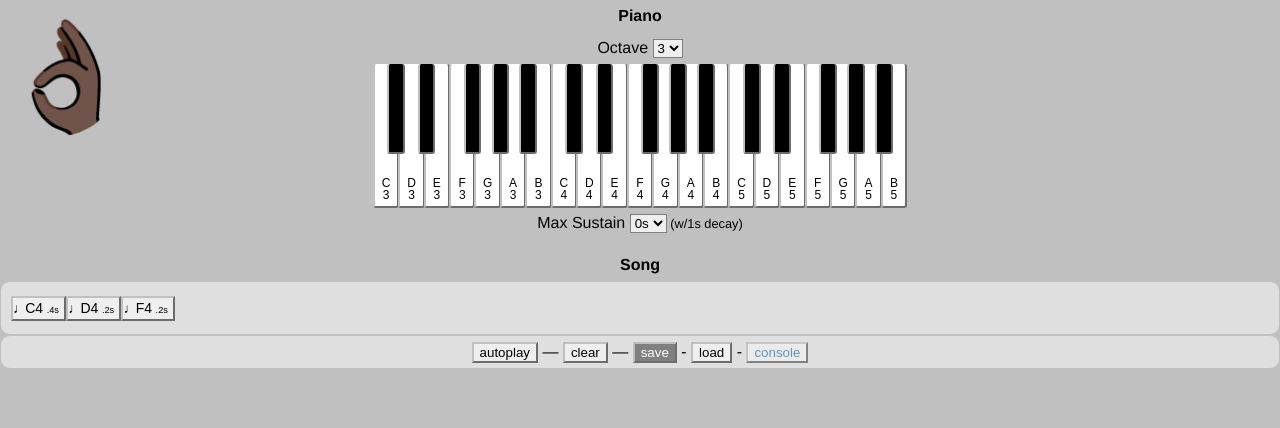
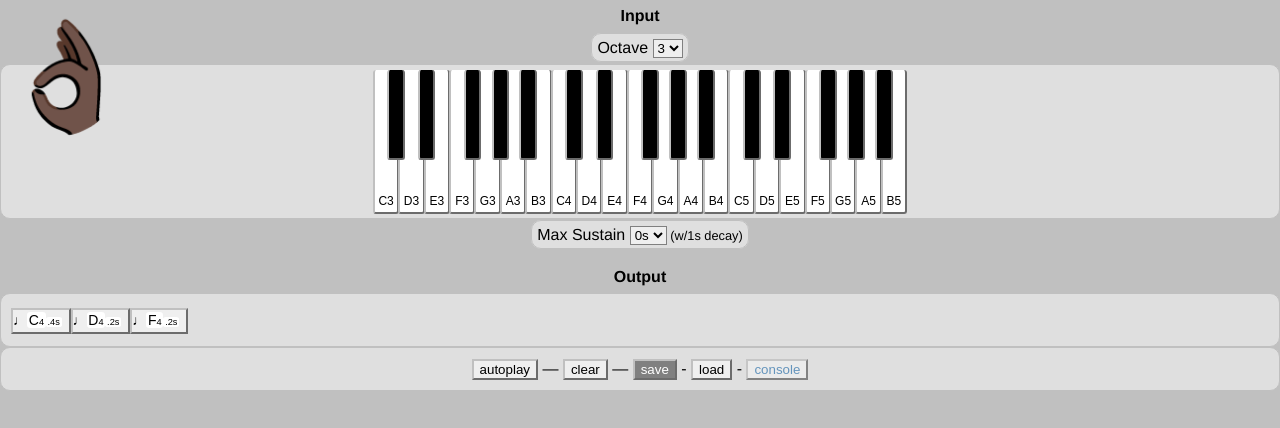
Before and after one commit to dvdrtrgn/build-blocks, a Vue app: page / in a window 1280 px wide. Shown: the top 428 px of the page. Built offline with nearby package versions, Linux system fonts and the light colour scheme.

Commit message:
Refine touches

```diff
--- a/src/views/Muse/Piano/PianoKey.vue
+++ b/src/views/Muse/Piano/PianoKey.vue
@@ -5,7 +5,6 @@
     @mousedown="playTone()"
     @mouseup="stopTone()"
     @keypress="playTone()"
-    @keyeup="stopTone()"
   >
     <span class="label" v-html="label"></span>
   </button>
@@ -54,10 +53,12 @@
         return this.pitch.includes('#');
       },
       label() {
-        let text = this.pitch.toString().replace('#', '');
-        let html = text.replace(/(\d)/, '<br>$1');
+        let text = this.pitch.toString();
 
-        return html;
+        if (this.ebony) {
+          text = text.replace('#', '').replace(/(\d)/, '<br>$1');
+        }
+        return text;
       },
       bias() {
         let letter = this.pitch.slice(0, 1);
--- a/src/views/Muse/Piano/_.vue
+++ b/src/views/Muse/Piano/_.vue
@@ -1,8 +1,8 @@
 <template>
   <section id="Piano">
-    <h1>Piano</h1>
+    <h1>Input</h1>
 
-    <label>
+    <label class="bezel">
       Octave
       <select v-model.number="octave_num">
         <option v-for="num in 5" :key="num">
@@ -11,13 +11,13 @@
       </select>
     </label>
 
-    <div class="pianolist">
+    <div class="pianolist bezel">
       <PianoOctave :octave="octave1" />
       <PianoOctave :octave="octave2" />
       <PianoOctave :octave="octave3" />
     </div>
 
-    <label>
+    <label class="bezel">
       Max Sustain
       <select @change="updateSustain" v-model.number="sustain">
         <option v-for="num in sustains" :key="num" :value="num">
--- a/src/views/Muse/ShowMuse.vue
+++ b/src/views/Muse/ShowMuse.vue
@@ -41,15 +41,15 @@
     line-height: 2;
     text-align: center;
 
+    :hover {
+      border-color: yellow;
+    }
+    :focus {
+      border-color: cyan;
+    }
+
     button {
       border: 2px outset silver;
-
-      &:hover {
-        border-color: yellow;
-      }
-      &:focus {
-        border-color: cyan;
-      }
     }
     big {
       font-size: 120%;
@@ -61,4 +61,12 @@
       -webkit-appearance: menulist;
     }
   }
+
+  .bezel {
+    // rounded wrappers
+    background-color: rgba(white, 0.5);
+    border: 1px solid silver;
+    border-radius: 1rem;
+    padding: 0.5rem;
+  }
 </style>
--- a/src/views/Muse/Song/SongNote.vue
+++ b/src/views/Muse/Song/SongNote.vue
@@ -1,13 +1,10 @@
 <template>
   <button class="songnote" @focus="play(note)">
-    <span class="icon">♩</span>
-
     <span
       class="editable pitch"
       @click="edit(note, 'pitch')"
       v-html="label"
     ></span>
-
     <small class="editable duration" @click="edit(note, 'duration')"
       >{{ note.duration.toFixed(1).replace('0.', '.') }}s</small
     >
@@ -36,7 +33,10 @@
     },
     computed: {
       label() {
-        let html = this.note.pitch.toString().replace('#', '<sup>♯</sup>');
+        let text = this.note.pitch.toString();
+        let html = text.replace('#', '<sup>♯</sup>');
+
+        html = html.replace(/(\d)/, '<sub>$1</sub>');
 
         return html;
       },
@@ -52,26 +52,35 @@
 
     display: inline-block;
     font-size: $root;
-    line-height: 1;
-    padding: $quart;
+    line-height: 0.5;
+    padding: $root / 2;
+    padding-left: 0;
     white-space: nowrap;
 
-    .icon {
-      margin: -$quart;
+    &:before {
+      content: '♩';
+      position: relative;
     }
+
     .duration {
       font-size: 66%;
     }
     .editable {
+      background-color: white;
+      border-radius: 20%;
+      padding: 0 $quart / 2;
       cursor: pointer;
-      margin: 0 $quart / 2;
 
       &:hover {
         outline-color: red;
-        outline-offset: 1px;
+        outline-offset: -1px;
         outline-style: solid;
         outline-width: 1px;
       }
+    }
+    sub {
+      font-size: 66%;
+      vertical-align: bottom;
     }
     sup {
       font-size: 66%;
--- a/src/views/Muse/Song/_.vue
+++ b/src/views/Muse/Song/_.vue
@@ -1,11 +1,12 @@
 <template>
   <div id="Song">
-    <h1>Song</h1>
-    <div class="notelist" tabindex="0">
+    <h1>Output</h1>
+
+    <div class="notelist bezel" tabindex="0">
       <SongNote v-for="(note, i) in notes" :key="i" :note="note" @play="play" />
     </div>
 
-    <div class="controls">
+    <div class="controls bezel">
       <button @click="checkbox" :class="{ active: autoplay }">autoplay</button>
       —
       <button @click="clear">clear</button>
@@ -99,12 +100,6 @@
     margin: 1rem 0;
     text-align: center;
 
-    > div {
-      // rounded wrappers
-      background-color: rgba(white, 0.5);
-      border: 1px solid silver;
-      border-radius: 1rem;
-    }
     .notelist {
       padding: 1rem;
       text-align: left;
```
